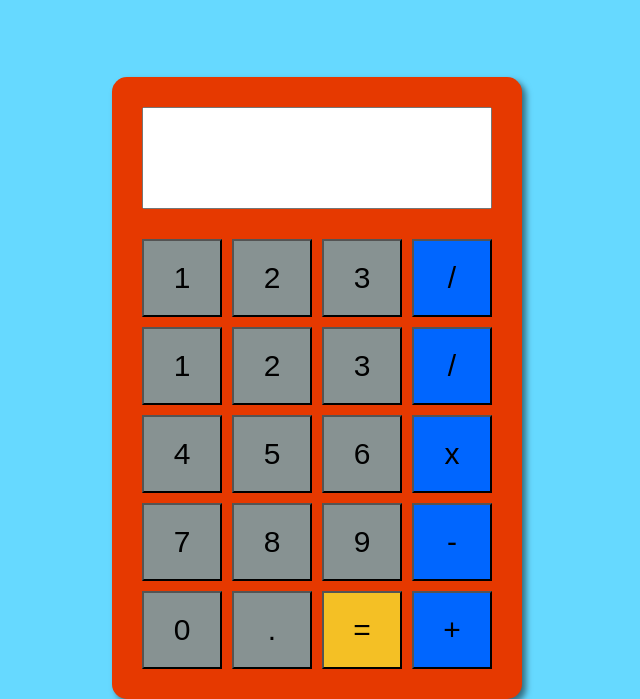
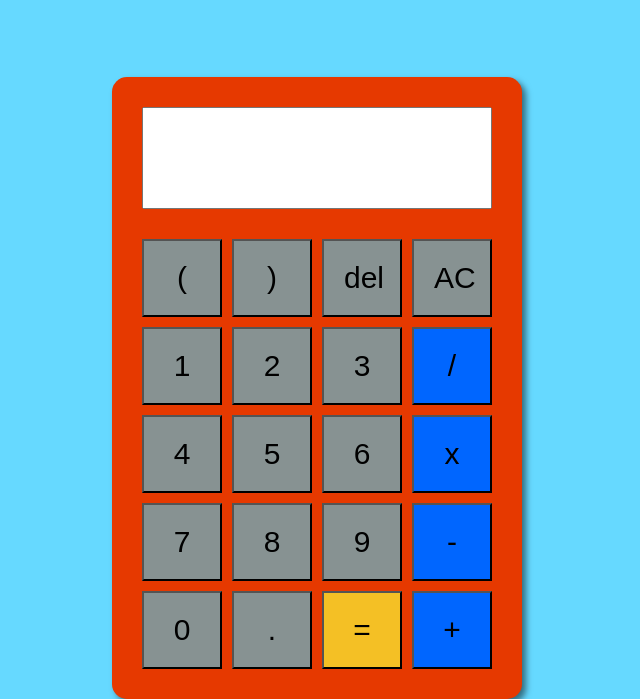
Before and after one commit to edujlulo/basic-calculator, a plain HTML site: page index.html in a window 1280 px wide. Shown: the part 168-867 px from the top of the page, without its empty margins (323-963 px from the left). Drawn offline with Linux system fonts and the light colour scheme.

Commit message:
Modify buttons
Modify buttons

```diff
--- a/index.html
+++ b/index.html
@@ -11,10 +11,10 @@
     <h2 class="title" id="creator">Made by: Eduardo Lulo</h2>
     <div class="all-buttons">
       <input type="text" class="screen" readonly />
-      <button class="button-1 button" data-text="1">1</button>
-      <button class="button-2 button" data-text="2">2</button>
-      <button class="button-3 button" data-text="3">3</button>
-      <button class="button-division button" data-text="/">/</button>
+      <button class="button-par-open button" data-text="(">(</button>
+      <button class="button-par-close button" data-text=")">)</button>
+      <button class="button-delete button" data-text="del">del</button>
+      <button class="button-AC button" data-text="AC">AC</button>
       <button class="button-1 button" data-text="1">1</button>
       <button class="button-2 button" data-text="2">2</button>
       <button class="button-3 button" data-text="3">3</button>
```
